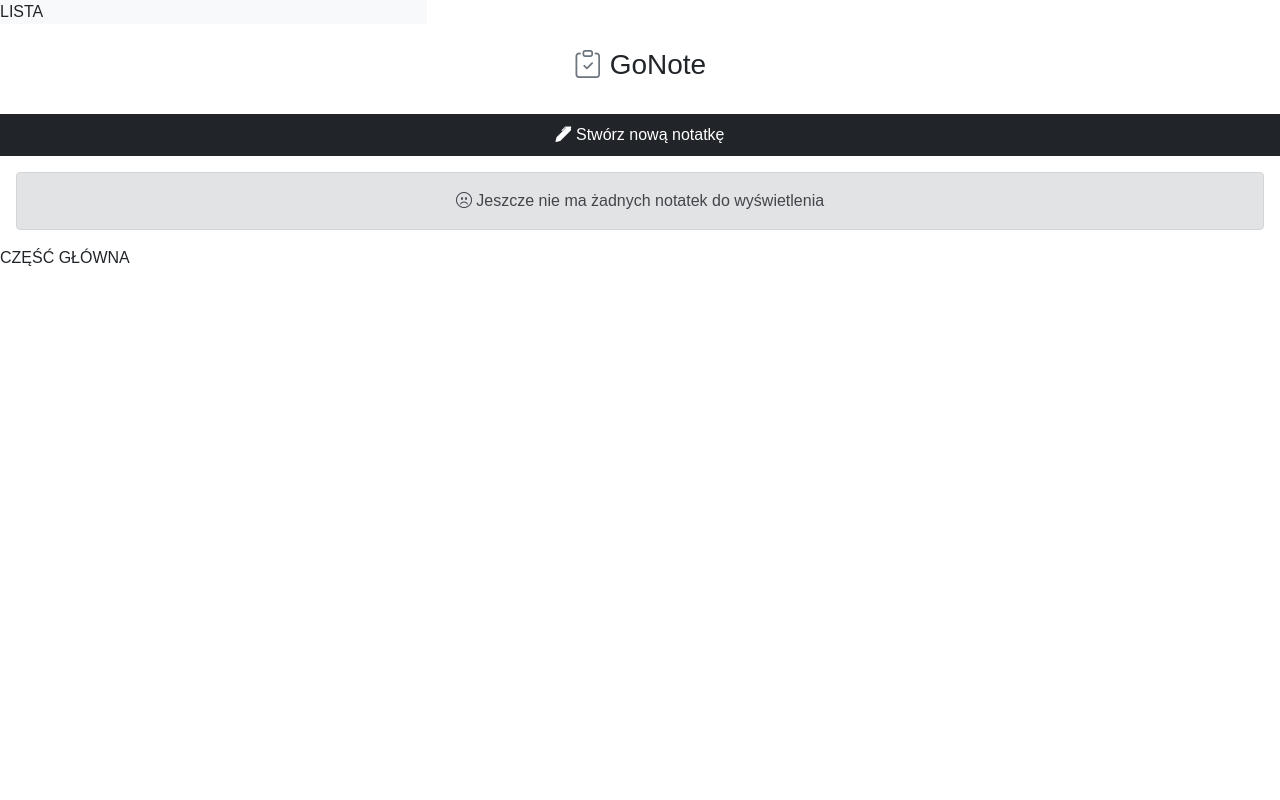
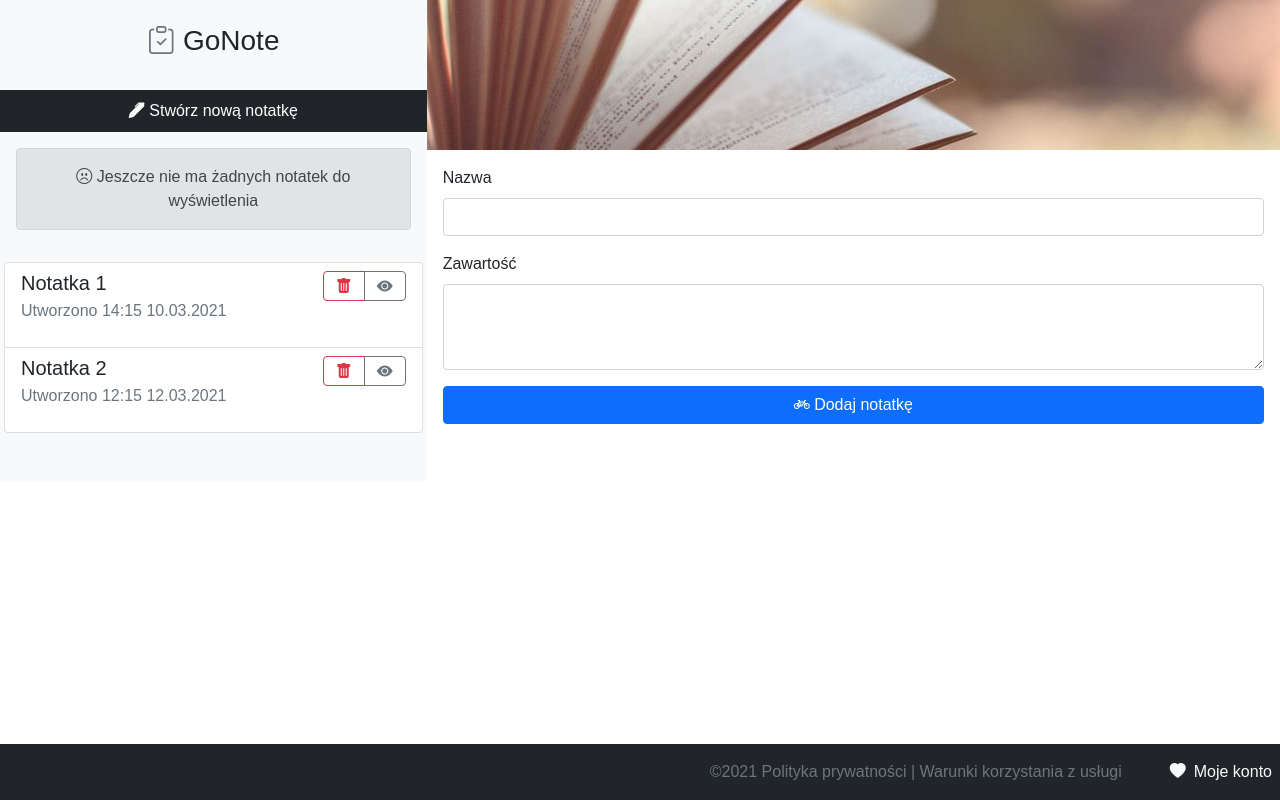
Before and after one commit to zuza-t/Go-Note, a plain HTML site: page index.html in a window 1280 px wide. Drawn offline with nearby package versions, Linux system fonts and the light colour scheme.

Commit message:
Ready bootstrap template

```diff
--- a/Customstyle.css
+++ b/Customstyle.css
@@ -27,3 +27,9 @@ a {
 	font-weight: bold;
 	text-decoration: none;
 }
+.cover {
+    background-image: url("books.jpg");
+    background-position: center;
+    background-size: cover;
+    min-height: 150px;
+}
--- a/index.html
+++ b/index.html
@@ -12,8 +12,6 @@
 		<div class="container-fluid p-0 m-0">
 			<div class="row p-0 m-0">
 				<div class="col-12 col-md-5 col-lg-4 bg-light p-0">
-            LISTA
-		</div>
 					<h3 class="w-100 text-center p-4">
 						<i class="bi-clipboard-check text-secondary"></i>
 						GoNote
@@ -22,15 +20,70 @@
 						<i class="bi-pen-fill text-white"></i>
 						Stwórz nową notatkę
 					</button>
-        </div>
 					<div class="alert alert-secondary m-3 text-center">
 						<i class="bi-emoji-frown"></i>
 						Jeszcze nie ma żadnych notatek do wyświetlenia
 					</div>
+					<div class="list-group pt-3 pb-5 px-1">
+						<div class="list-group-item">
+							<div class="float-end">
+								<div class="btn-group" role="group">
+									<button type="button" class="btn btn-outline-danger">
+										<i class="bi-trash-fill"></i>
+									</button>
+									<button type="button" class="btn btn-outline-secondary">
+										<i class="bi-eye-fill"></i>
+									</button>
+								</div>
+							</div>
+							<h5 class="mb-1">Notatka 1</h5>
+							<p class="text-muted">Utworzono 14:15 10.03.2021</p>
+						</div>
+						<div class="list-group-item">
+							<div class="float-end">
+								<div class="btn-group" role="group">
+									<button type="button" class="btn btn-outline-danger">
+										<i class="bi-trash-fill"></i>
+									</button>
+									<button type="button" class="btn btn-outline-secondary">
+										<i class="bi-eye-fill"></i>
+									</button>
+								</div>
+							</div>
+							<h5 class="mb-1">Notatka 2</h5>
+							<p class="text-muted">Utworzono 12:15 12.03.2021</p>
+						</div>
+					</div>
+				</div>
 				<div class="col-12 col-md-7 col-lg-8 bg-white p-0">
-            CZĘŚĆ GŁÓWNA
+					<div class="cover d-none d-sm-block"></div>
+					<form class="p-3">
+						<div class="mb-3">
+							<label for="exampleFormControlInput1" class="form-label">Nazwa</label>
+							<input type="text" class="form-control" id="exampleFormControlInput1">
+						</div>
+						<div class="mb-3">
+							<label for="exampleFormControlTextarea1" class="form-label">Zawartość</label>
+							<textarea class="form-control" id="exampleFormControlTextarea1" rows="3"></textarea>
+						</div>
+						<button type="submit" class="btn btn-primary w-100">
+							<i class="bi bi-bicycle"></i>
+							Dodaj notatkę
+						</button>
+					</form>
+				</div>
 			</div>
 		</div>
 
+		<nav class="navbar fixed-bottom navbar-dark bg-dark">
+			<div class="container-fluid justify-content-end p-2">
+				<span class="text-muted mx-5 d-none d-md-block">
+					©2021 Polityka prywatności | Warunki korzystania z usługi
+				</span>
+				<span class="text-light"><i class="bi-heart-fill pe-2"></i>Moje konto</span>
+			</div>
+		</nav>
+
 		<script src="https://cdn.jsdelivr.net/npm/bootstrap@5.0.0-beta2/dist/js/bootstrap.bundle.min.js"></script>
 	</body>
+</html>
```
Also changed, not shown: books.jpg (added). Lines whose indentation alone changed are shown as unchanged.
